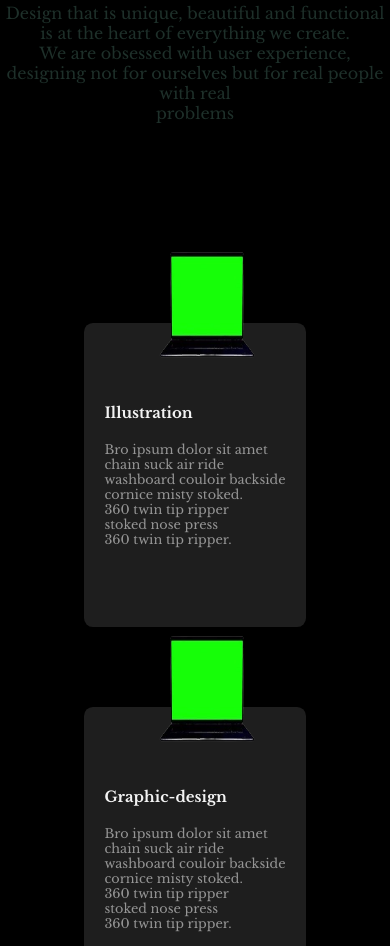
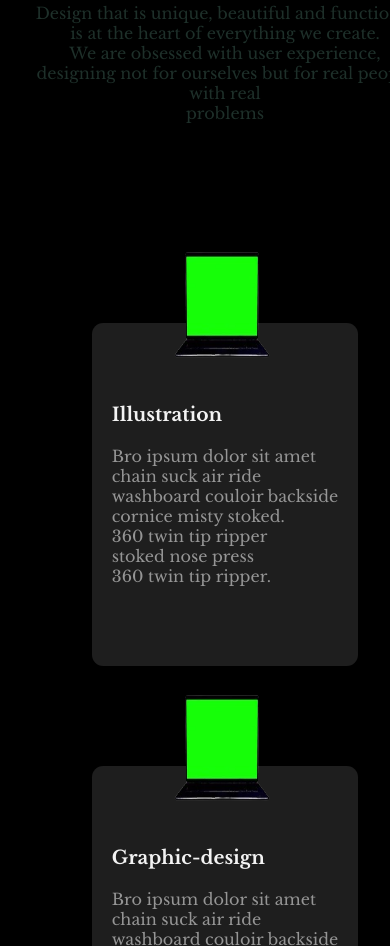
Before and after one commit to quickquick/george-site, a plain HTML site: page index.html in a window 390 px wide. Shown: the part 2064-3010 px from the top of the page. Drawn offline with nearby package versions, Linux system fonts and the light colour scheme; a web font is replaced by a local one.

Commit message:
Fix: Made a few adjustments v5

```diff
--- a/style.css
+++ b/style.css
@@ -451,13 +451,31 @@ a {
     }
 
     #fifth-container {
+        /* border: 2px solid red; */
+        padding-left: 30px;
+        padding-right: 30px;
         width: 100%;
     }
 
     #sixth-container {
         /* border: 2px solid blue; */
+        padding-left: 30px;
+        padding-right: 30px;
         width: 100%;
-        gap: 80px;
+        gap: 100px;
+    }
+
+    .sixth-content {
+        font-size: 1em;
+        /* padding-left: 20px;
+        padding-right: 20px; */
+    }
+
+    .sixth-content img {
+    /* border: 2px solid purple; */
+    position: absolute;
+    top: -130px;
+    left: 30px;
     }
 
     .pricing-container {
```
